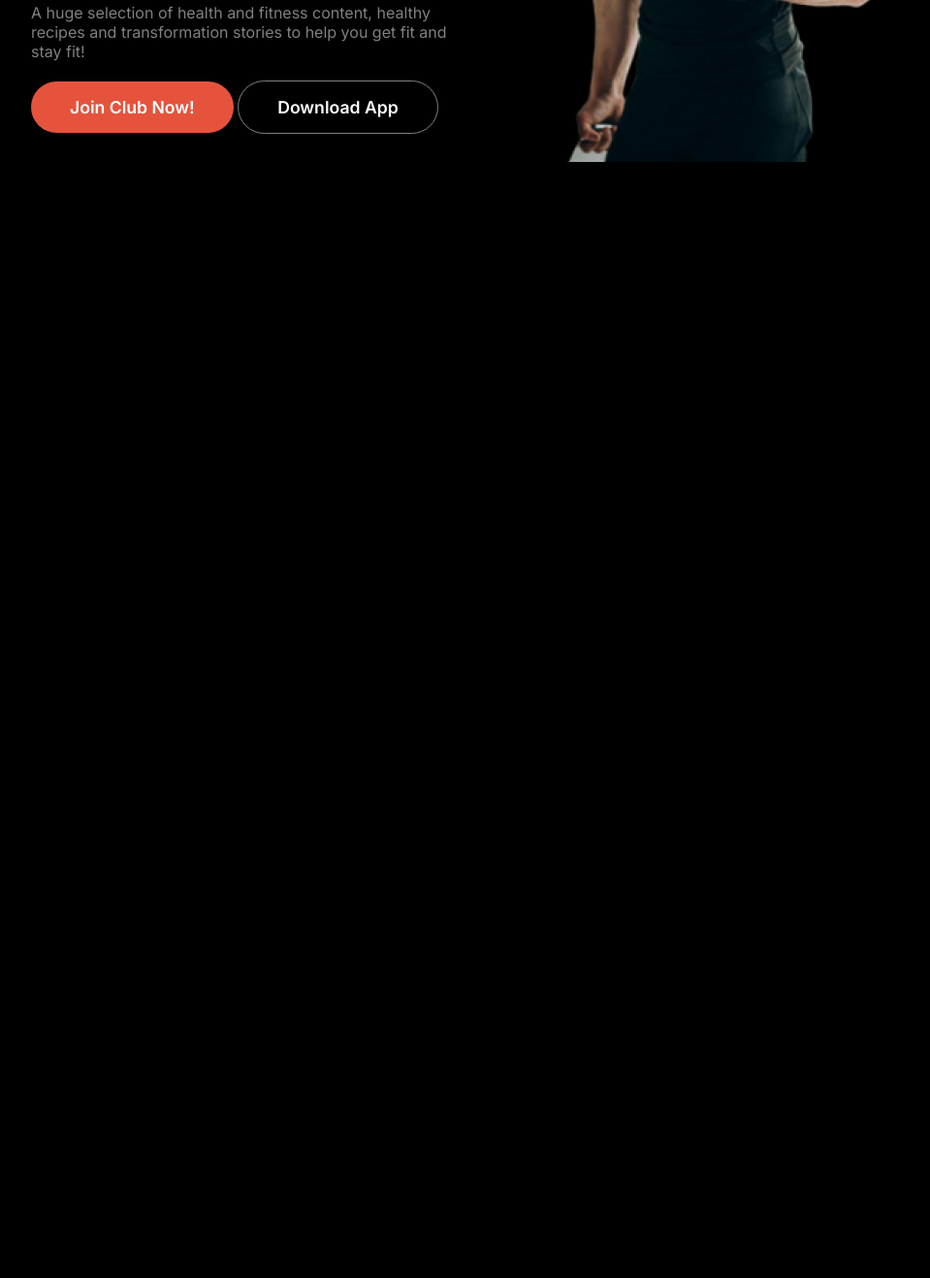
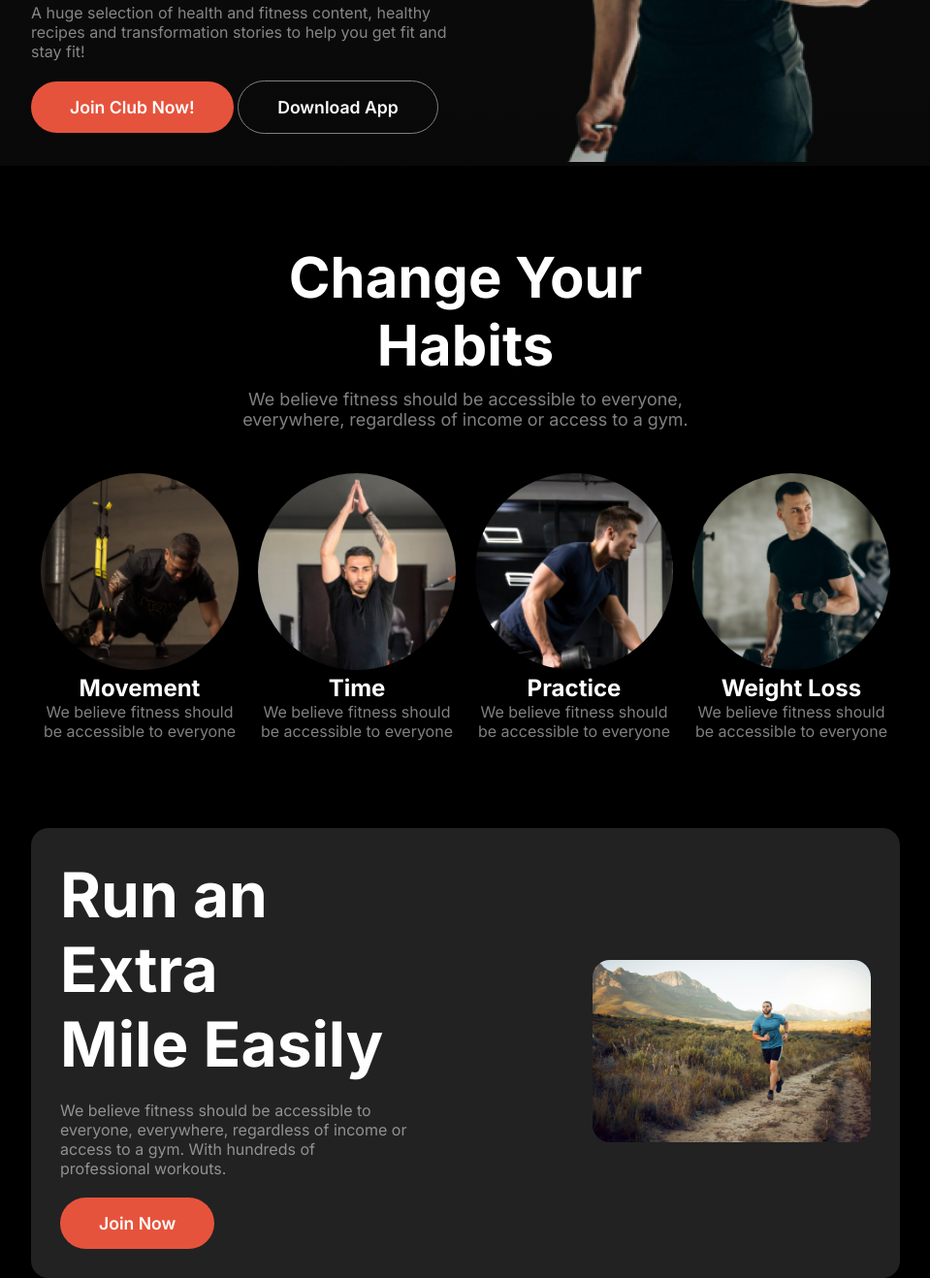
Before and after one commit to devmilon923/fitness, a plain HTML site: page index.html in a window 1280 px wide. Shown: the part 535-1853 px from the top of the page at 97% size, without its empty margins (160-1119 px from the left). Before the commit the page ends 800 px from the top, so only its background shows below. Drawn offline with Linux system fonts and the light colour scheme; a web font is replaced by a local one.

Commit message:
Run an Extra section completed

```diff
--- a/index.html
+++ b/index.html
@@ -62,7 +62,64 @@
     </header>
 
     <!-- Main Part -->
-    <main class="container"></main>
+    <main class="container">
+      <section class="habbits-section">
+        <div class="section-header text-center">
+          <h1>Change Your Habits</h1>
+          <p>
+            We believe fitness should be accessible to everyone, everywhere,
+            regardless of income or access to a gym.
+          </p>
+        </div>
+        <div class="habbits-container">
+          <div class="habbit">
+            <img src="./images/image 3.png" alt="" />
+            <h2 class="text-center">Movement</h2>
+            <p class="text-center">
+              We believe fitness should be accessible to everyone
+            </p>
+          </div>
+          <div class="habbit">
+            <img src="./images/image 2.png" alt="" />
+            <h2 class="text-center">Time</h2>
+            <p class="text-center">
+              We believe fitness should be accessible to everyone
+            </p>
+          </div>
+          <div class="habbit">
+            <img src="./images/image 4.png" alt="" />
+            <h2 class="text-center">Practice</h2>
+            <p class="text-center">
+              We believe fitness should be accessible to everyone
+            </p>
+          </div>
+          <div class="habbit">
+            <img src="./images/image 5.png" alt="" />
+            <h2 class="text-center">Weight Loss</h2>
+            <p class="text-center">
+              We believe fitness should be accessible to everyone
+            </p>
+          </div>
+        </div>
+      </section>
+
+      <section class="run-extra-section">
+        <div class="extra-content">
+          <h1>Run an Extra <br> Mile Easily</h1>
+          <p>
+            We believe fitness should be accessible to everyone, everywhere,
+            regardless of income or access to a gym. With hundreds of
+            professional workouts.
+          </p>
+          <div>
+            <button class="btn-main">Join Now</button>
+          </div>
+        </div>
+        <div class="run-image">
+            <img src="./images/run.jpg" alt="">
+        </div>
+      </section>
+    </main>
 
     <!-- Footer Part -->
     <footer></footer>
--- a/styles/style.css
+++ b/styles/style.css
@@ -45,12 +45,17 @@
 .text-center {
   text-align: center;
 }
+.section-header {
+  width: 55%;
+  margin: 0 auto;
+}
 .section-header h1 {
   font-size: 3.62rem;
   color: white;
 }
 .section-header p {
-  font-size: 3.62rem;
+  margin-top: 10px;
+  font-size: 1.12rem !important;
   color: var(--description-color);
   font-size: 0.87rem;
 }
@@ -70,10 +75,17 @@ body {
   color: white;
   border-radius: 39px;
 }
+main > section {
+  margin-top: 80px;
+}
 
 /* Navbar Sections */
 header {
-    linear-gradient(179deg, rgb(17, 17, 17), rgb(119 119 119 / 7%) 100%);
+  background-image: linear-gradient(
+    179deg,
+    rgb(17, 17, 17),
+    rgb(119 119 119 / 7%) 100%
+  );
 }
 header nav {
   display: flex;
@@ -108,7 +120,6 @@ nav .navbar {
   display: flex;
   align-items: center;
   justify-content: space-between;
-
 }
 .hero-content {
   display: flex;
@@ -142,12 +153,11 @@ nav .navbar {
   color: white;
   position: absolute;
 
-left: 59%;
-top: 54%;
-
+  left: 59%;
+  top: 54%;
 }
-.workout-video{
-    border-radius: 7px;
+.workout-video {
+  border-radius: 7px;
   width: 200px;
   padding: 20px;
   display: flex;
@@ -166,3 +176,61 @@ top: 54%;
   border-radius: 50%;
   background-color: var(--primary-color);
 }
+
+/* Habbits section */
+.habbits-container {
+  margin-top: 35px;
+  display: flex;
+  align-items: center;
+  justify-content: space-between;
+}
+.habbit {
+  padding: 10px;
+  width: 231px;
+}
+.habbit h2 {
+  color: white;
+}
+.habbit p {
+  color: var(--description-color);
+}
+.habbit img {
+  width: 100%;
+  border-radius: 50%;
+}
+
+/* Run an Extra Section */
+.run-extra-section {
+  border-radius: 18px;
+
+  background: rgb(34, 34, 34);
+  padding: 30px;
+  display: flex;
+  align-items: center;
+  justify-content: space-between;
+}
+.extra-content{
+    display: flex;
+    flex-direction: column;
+    gap: 20px;
+}
+.extra-content h1 {
+
+  font-size: 4rem;
+
+  color: white;
+}
+.extra-content p{
+    color: var(--description-color);
+
+}
+.run-image {
+  /* width: 50%; */
+  text-align: end;
+}
+.run-image img {
+  border-radius: 18px;
+
+  width: 60%;
+  text-align: end;
+}
```
